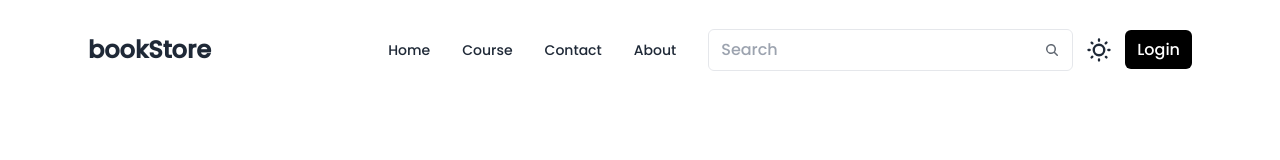
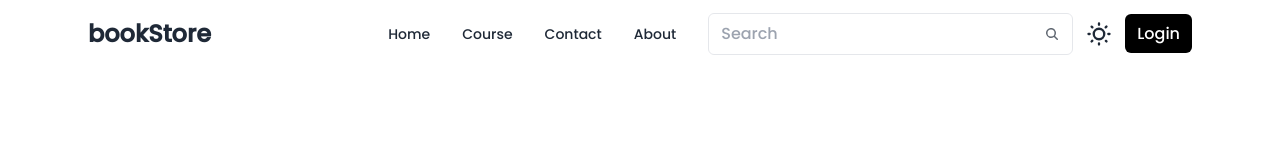
Before and after one commit to theEdgeBreaker/bookstore-mern, a React (Vite) app in the folder Frontend/: page / in a window 1280 px wide. Shown: the top 160 px of the page. Built offline with nearby package versions, Linux system fonts and the light colour scheme.

Commit message:
style: make NavBar sticky and adjust z-index

```diff
--- a/Frontend/src/components/Navbar.jsx
+++ b/Frontend/src/components/Navbar.jsx
@@ -36,7 +36,7 @@
   return (
     <>
       <div
-        className={`max-w-screen-2xl container mx-auto md:px-20 px-4 fixed top-4 left-0 right-0
+        className={`max-w-screen-2xl container mx-auto md:px-20 px-4 fixed top-0 left-0 right-0 z-50
         ${
           sticky
             ? "sticky-navbar shadow-md bg-base-200 duration-300 transition-all ease-in-out"
```
